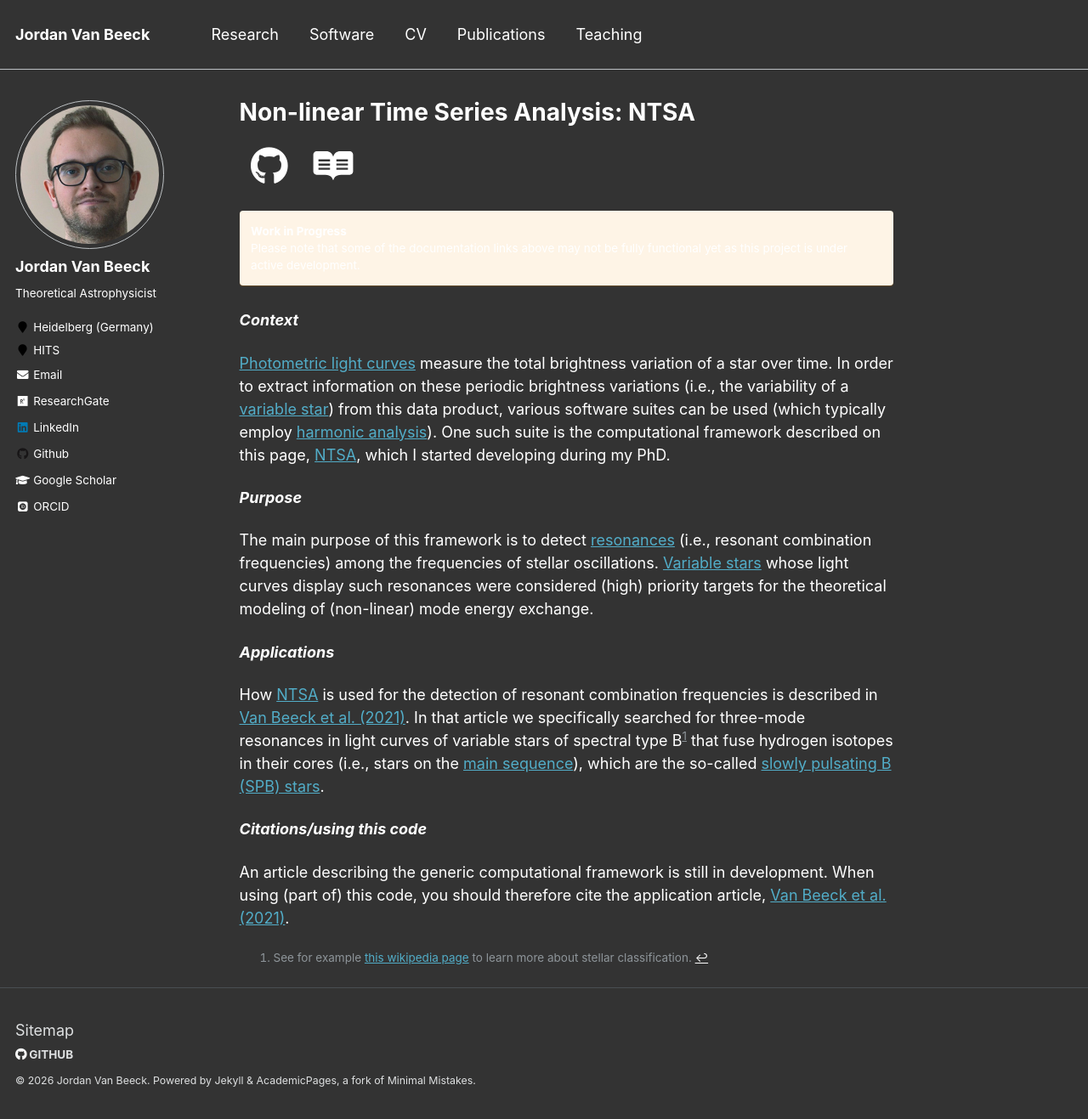
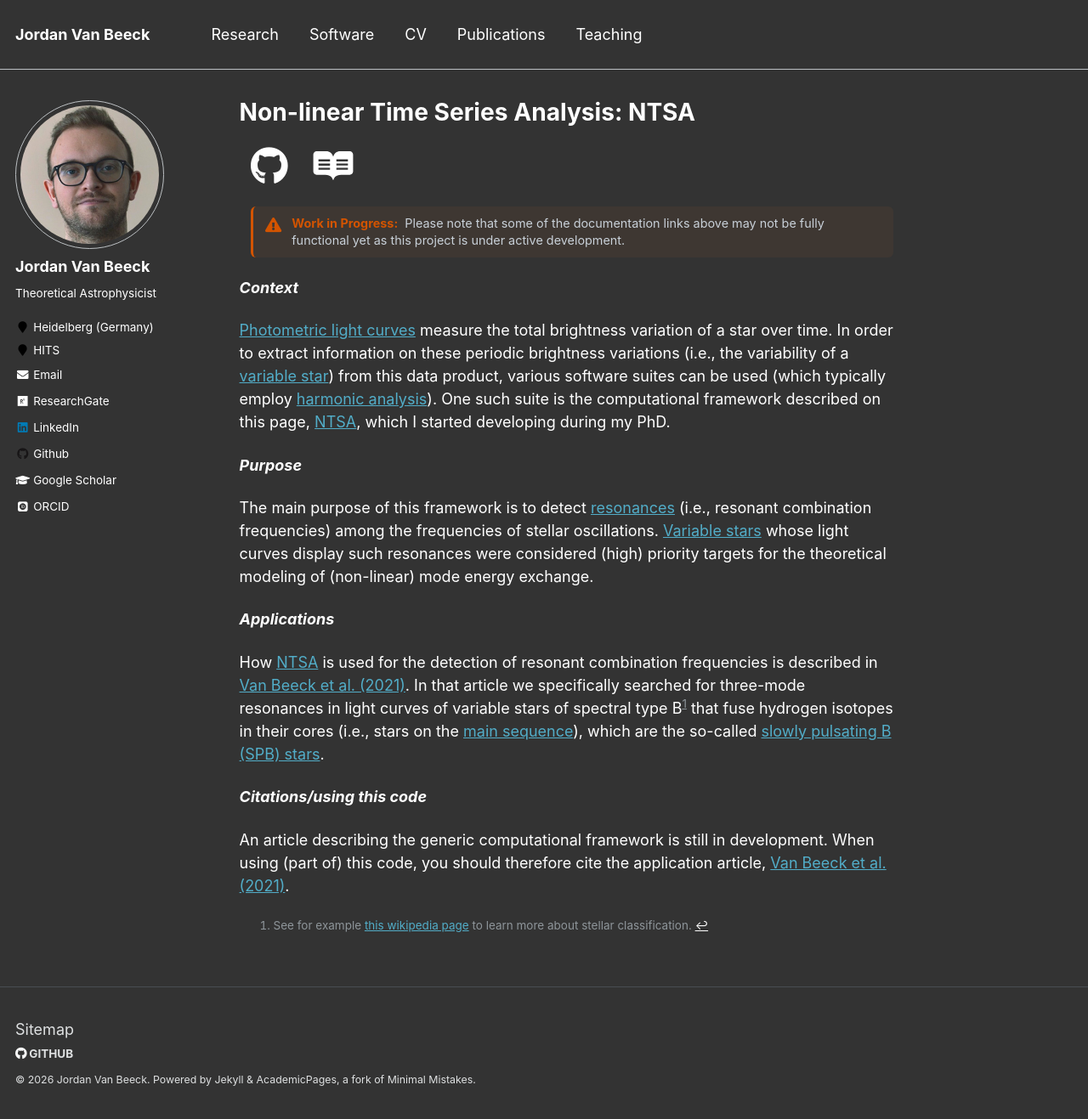
Before and after one commit to JVB11/jvb11.github.io, a Jekyll site: the page built from _software/NTSA.md, in a window 1280 px wide and 1317 px high. Shown: the whole window at 85% size. Built offline with Jekyll 4.4.1, drawn with Linux system fonts in a browser that asks for light colours; some web fonts are replaced.

Commit message:
attempt to style disclaimer

```diff
--- a/_software/NTSA.md
+++ b/_software/NTSA.md
@@ -27,9 +27,16 @@ gallery:
   doc_url="https://jvb11.github.io/NTSA"
   doc_hover="Documentation of NTSA (work in progress)" %}
 
-**Work in Progress**
-Please note that some of the documentation links above may not be fully functional yet as this project is under active development.
-{: .notice--warning}
+<div style="display: flex; align-items: flex-start; background-color: rgba(230, 126, 34, 0.06); border-left: 3px solid #d35400; border-radius: 6px; padding: 10px 14px; margin-top: 1.2rem; margin-bottom: 1.2rem; margin-left: 0.75rem;">
+  <!-- Warning symbol -->
+  <i class="fas fa-exclamation-triangle" style="color: #d35400; font-size: 0.95rem; margin-top: 3px; margin-right: 12px; flex-shrink: 0;"></i>
+
+  <!-- Warning text -->
+  <div style="color: #c9d1d9; font-family: -apple-system, BlinkMacSystemFont, sans-serif; font-size: 0.8rem; line-height: 1.4;">
+    <strong style="color: #d35400; display: inline-block; margin-right: 4px;">Work in Progress:</strong>
+    Please note that some of the documentation links above may not be fully functional yet as this project is under active development.
+  </div>
+</div>
 
 _**Context**_
 
```
